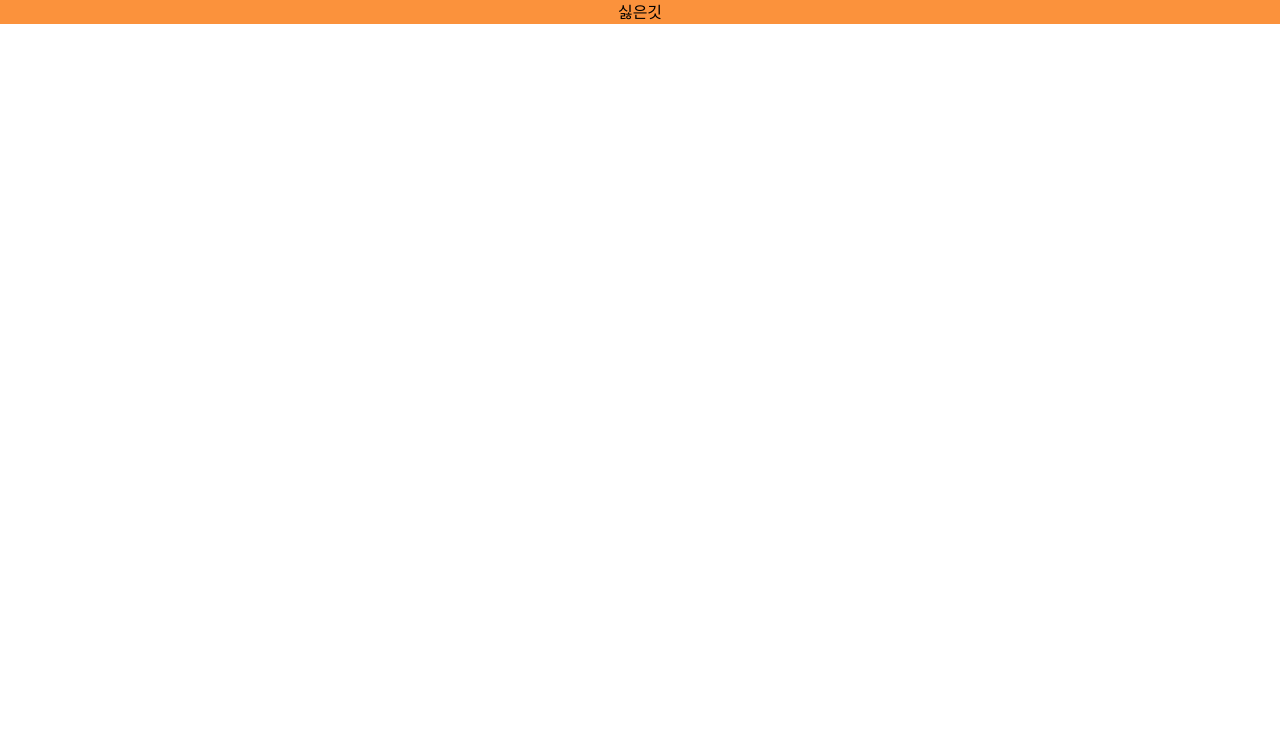
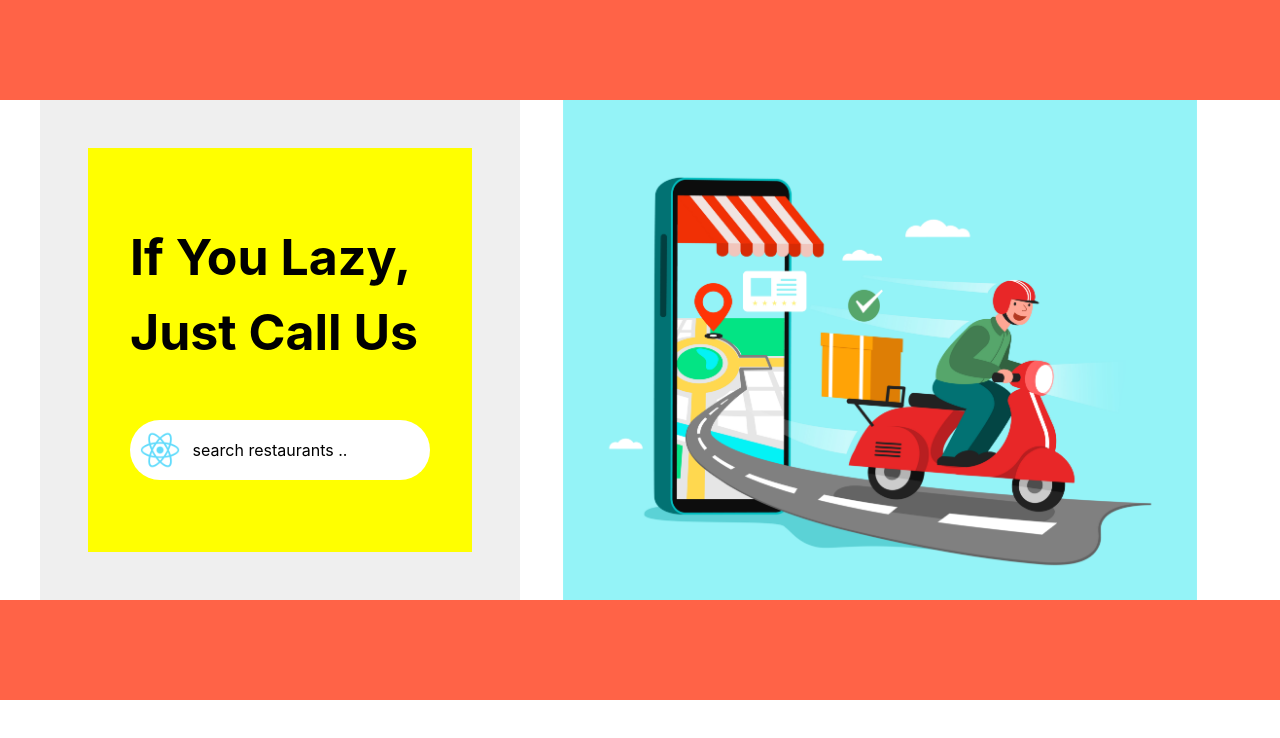
Before and after one commit to PPS-FE-SIDE/lunch, a React (Create React App) app: page / in a window 1280 px wide. Shown: the top 738 px of the page. Built offline with nearby package versions, Linux system fonts and the light colour scheme.

Commit message:
feat: 점심 메뉴 추천 ui, 클릭 시 랜덤 숫자 나오게 하기

```diff
--- a/src/App.tsx
+++ b/src/App.tsx
@@ -2,10 +2,61 @@ import React from 'react'
 import './App.css'
 
 const App = () => {
+  const btn = () => {
+    const random = Math.floor(Math.random() * 11)
+    console.log(random)
+  }
+
   return (
-    <div className='App'>
-      <div className='bg-orange-400'>싫은깃</div>
-    </div>
+    <>
+      <header style={{ width: '100%', height: 100, backgroundColor: 'tomato' }} />
+      <div style={{ width: '100%' }}>
+        <div style={{ width: 1200, display: 'flex', margin: '0 auto' }}>
+          <div style={{ width: '40%', height: 500, backgroundColor: '#efefef', display: 'flex' }}>
+            <div
+              style={{
+                width: '80%',
+                margin: '10%',
+
+                display: 'flex',
+                justifyContent: 'center',
+                backgroundColor: 'yellow',
+                alignItems: 'center',
+              }}
+            >
+              <div style={{ display: 'flex', flexDirection: 'column' }}>
+                <div style={{ width: 300, height: 200, fontWeight: 700, fontSize: 50 }}>If You Lazy, Just Call Us</div>
+                <div
+                  style={{
+                    width: 300,
+                    height: 60,
+                    position: 'relative',
+                    borderRadius: 100,
+                    backgroundColor: 'white',
+                  }}
+                >
+                  <div style={{ width: 40, height: 50, marginLeft: 10, marginTop: 10, display: 'inline-block' }}>
+                    <img src='/logo192.png' />
+                  </div>
+                  <input
+                    type='button'
+                    style={{ width: 220, height: 50, outline: 0, position: 'absolute', left: 30, top: 5 }}
+                    value='search restaurants ..'
+                    onClick={btn}
+                  />
+                </div>
+              </div>
+            </div>
+          </div>
+          <div style={{ width: '60%', height: 500 }}>
+            <div style={{ width: '88%', marginLeft: '6%', marginRight: '6%', height: '100%', overflow: 'hidden' }}>
+              <img src='/delivery.jpg' alt='사진공간' />
+            </div>
+          </div>
+        </div>
+      </div>
+      <footer style={{ width: '100%', height: 100, backgroundColor: 'tomato' }} />
+    </>
   )
 }
 
```
Also changed, not shown: src/reportWebVitals.ts (+9 -9 lines), public/delivery.jpg (added).
